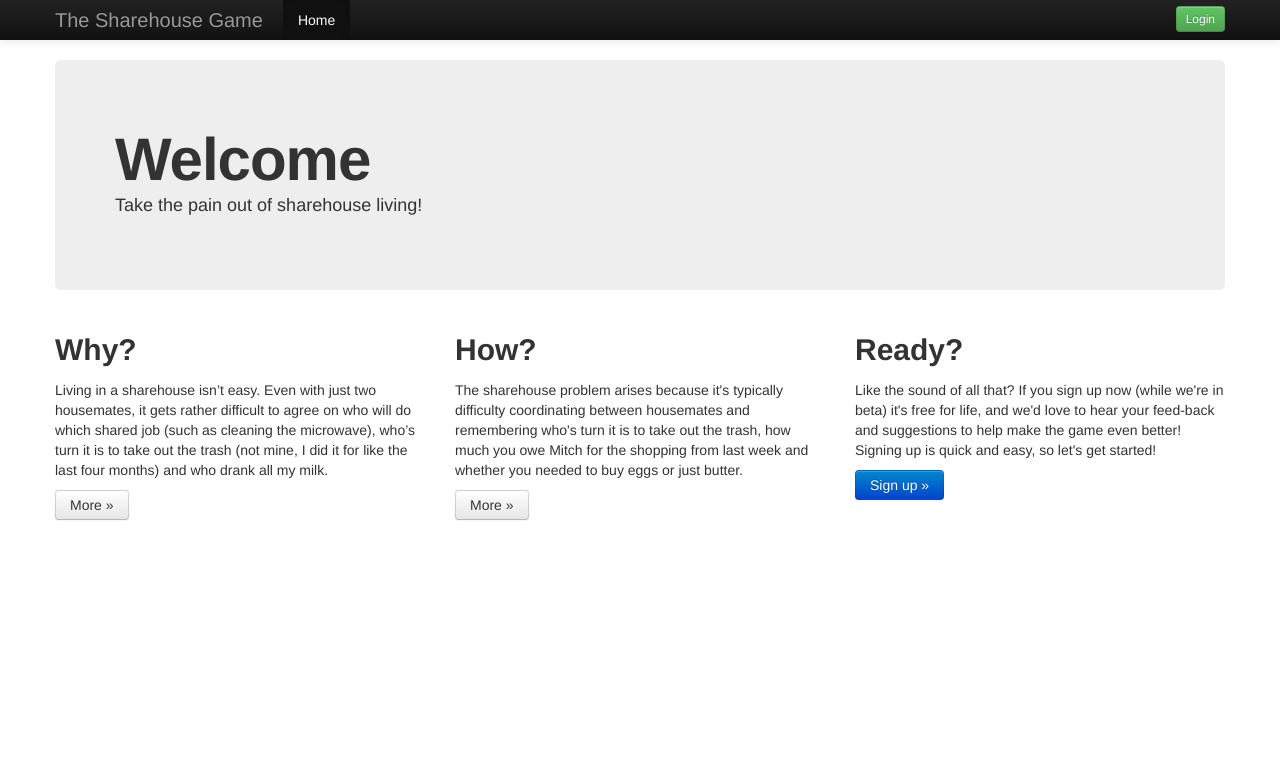
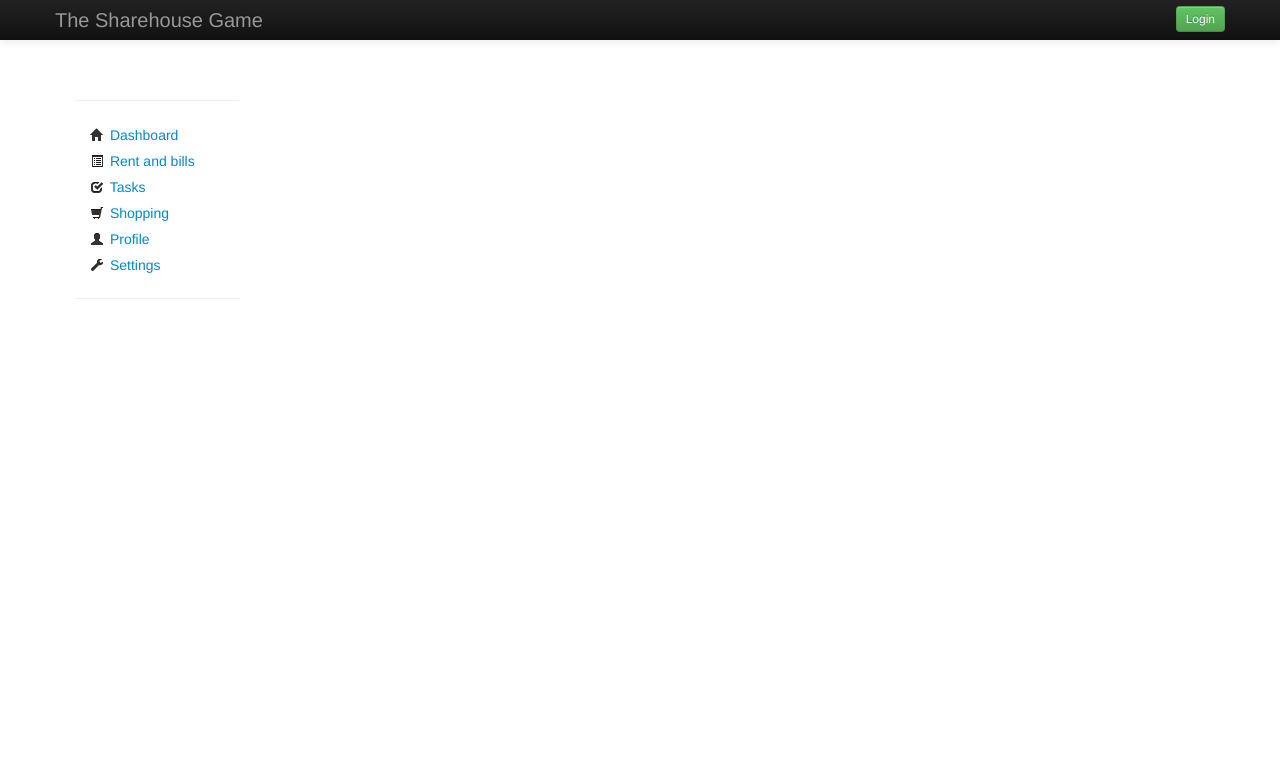
Before and after one commit to xlfe/sharehousegame, a Python web app: template GoogleAppEngine/templates/home.html in a window 1280 px wide. Shown: the top 770 px of the page. Run offline with Jinja, Linux system fonts and the light colour scheme; the template is opened without the code that fills it, so the values that code supplies are empty; some libraries are stand-ins or nearby versions.

Commit message:
check user and started logged in pages

```diff
--- a/GoogleAppEngine/appengine_config.py
+++ b/GoogleAppEngine/appengine_config.py
@@ -25,7 +25,7 @@ else:
 engineauth['provider.facebook'] = {
     'client_id': FACEBOOK_APP_KEY,
     'client_secret': FACEBOOK_APP_SECRET,
-    'scope': 'email',
+    'scope': 'email,user_location,user_birthday,publish_actions',
     }
 
 if False:
--- a/GoogleAppEngine/engineauth/middleware.py
+++ b/GoogleAppEngine/engineauth/middleware.py
@@ -53,7 +53,6 @@ class EngineAuthRequest(Request):
         if self.session is not None and self.session.user_id:
             self.user = self._get_user_class().get_by_id(int(self.session.user_id))
             if self.user is None:
-                # TODO: If the user_id from the session returns no user,
                 # then remove it.
                 pass
         else:
--- a/GoogleAppEngine/engineauth/strategies/base.py
+++ b/GoogleAppEngine/engineauth/strategies/base.py
@@ -61,8 +61,7 @@ class BaseStrategy(object):
 
         if existing_at and existing_user:
             #if the user is logged on, and the at is for that user, do nothing
-            if existing_at.parent() == existing_user:
-                logging.error('Existing user and at')
+            if existing_at.user_id == existing_user._get_id():
                 return existing_at
             else:
                 raise Exception('Access token already assigned to another user')
--- a/GoogleAppEngine/templates/base.html
+++ b/GoogleAppEngine/templates/base.html
@@ -33,39 +33,18 @@
 
                     {% if user %}
 
-                        <a href="/logout" class="btn btn-small btn-warning pull-right">Logout</a>
+                        <a href="/logout" class="btn btn-small btn-inverse pull-right">Logout</a>
                     {% else %}
                         <a id="login" href="#connect" class="btn btn-small btn-success pull-right" data-toggle="modal" >Login</a>
                     {% endif %}
 
-                    <a class="brand" href="#">The Sharehouse Game
+                    <a class="brand" href="/">The Sharehouse Game
                     </a>
                     <div class="nav-collapse collapse">
                         <ul class="nav">
-                            <li class="active"><a href="#">Home</a></li>
 
-                            {% if user %}
 
-                            <li><a href="/settings">Account Overview</a></li>
-                            <li><a href="/settings/email">Change Email</a></li>
-                            <li><a href="/settings/password">Change Password</a></li>
 
-                            <li><a href="#about">About</a></li>
-                            <li><a href="#contact">Contact</a></li>
-                            <li class="dropdown">
-                                <a href="#" class="dropdown-toggle" data-toggle="dropdown">Dropdown <b class="caret"></b></a>
-                                <ul class="dropdown-menu">
-                                    <li><a href="#">Action</a></li>
-                                    <li><a href="#">Another action</a></li>
-                                    <li><a href="#">Something else here</a></li>
-                                    <li class="divider"></li>
-                                    <li class="nav-header">Nav header</li>
-                                    <li><a href="#">Separated link</a></li>
-                                    <li><a href="#">One more separated link</a></li>
-                                </ul>
-                            </li>
-
-                            {% endif %}
 
                         </ul>
                     </div>
--- a/GoogleAppEngine/templates/home.html
+++ b/GoogleAppEngine/templates/home.html
@@ -3,35 +3,47 @@
  {% block content %}
 
 
-   <div class="hero-unit">
-       <h1>Welcome {{ name }}</h1>
-       <p>Take the pain out of sharehouse living!</p>
+    <div class="container-fluid">
+
+    <div class="row-fluid">
+
+     <div class="span2">
+      <br/>
+      <hr>
+      <ul class="nav nav-list">
+
+        {% set menu_links = [
+        ('Dashboard', '','icon-home'),
+        ('Rent and bills','rentbills','icon-list-alt'),
+        ('Tasks','tasks','icon-check'),
+        ('Shopping','shopping','icon-shopping-cart'),
+          ('Profile','profile','icon-user'),
+                            ('Settings','settings','icon-wrench'),
+
+        ]-%}
+       {% for name, link, icon in menu_links %}
+
+         {% if link == page_base %}
+           <li class="active"><a href="/{{ link }}"><i class="{{ icon }} icon-white"></i> {{ name }} </a></li>
+           {% else %}
+             <li><a href="/{{ link }}"><i class="{{ icon }} icon-black"></i> {{ name }} </a></li>
+           {% endif %}
+
+
+       {% endfor %}
+
+    </ul>
+    <hr>
+    </div>
+     <div class="span10">
+      {% block main %}
+
+      {% endblock %}
+     </div>
+
    </div>
 
-   <!-- Example row of columns -->
-   <div class="row">
-       <div class="span4">
-           <h2>Why?</h2>
-           <p>Living in a sharehouse isn’t easy. Even with just two housemates, it gets rather
-             difficult to agree on who will do which shared job (such as cleaning the microwave), who’s turn
-             it is to take out the trash (not mine, I did it for like the last four months) and who drank
-             all my milk.</p>
-           <p><a class="btn" data-toggle="modal" href="#why">More &raquo;</a></p>
-       </div>
-       <div class="span4">
-           <h2>How?</h2>
-           <p>The sharehouse problem arises because it's typically difficulty coordinating between housemates and remembering
-           who's turn it is to take out the trash, how much you owe Mitch for the shopping from last week and whether you
-           needed to buy eggs or just butter.</p>
-           <p><a class="btn" data-toggle="modal" href="#how">More &raquo;</a></p>
-      </div>
-       <div class="span4">
-           <h2>Ready?</h2>
-           <p>Like the sound of all that? If you sign up now (while we're in beta) it's free for life, and we'd love to hear your feed-back and suggestions to help make the game even better! Signing up is quick and easy, so let's get started! </p>
-           <p><a id="signup" class="btn btn-primary" data-toggle="modal" href="#connect">Sign up &raquo;</a></p>
-       </div>
    </div>
-
 {% endblock %}
 
 {% block javascript %}
--- a/GoogleAppEngine/templates/not_logged_in.html
+++ b/GoogleAppEngine/templates/not_logged_in.html
@@ -16,6 +16,7 @@
          <a href="{{ u }}" class="btn span2 offset1" style=""><img src="/img/{{ p }}.png" /></a>
        {% endfor %}
    </div>
+    {% if show_create_account %}
    <hr>
     <h4 id="local">Or create an account</h4>
     <div class="row">
@@ -23,6 +24,7 @@
 
 
     </div>
+    {% endif %}
   </div>
   <div class="modal-footer">
     <button class="btn" data-dismiss="modal" aria-hidden="true">Close</button>
```
Also changed, not shown: GoogleAppEngine/handlers.py (+42 -14 lines), GoogleAppEngine/profile.html (added, +9 -0 lines), GoogleAppEngine/templates/dashboard.html (added, +9 -0 lines), GoogleAppEngine/templates/profile.html (added, +8 -0 lines).
